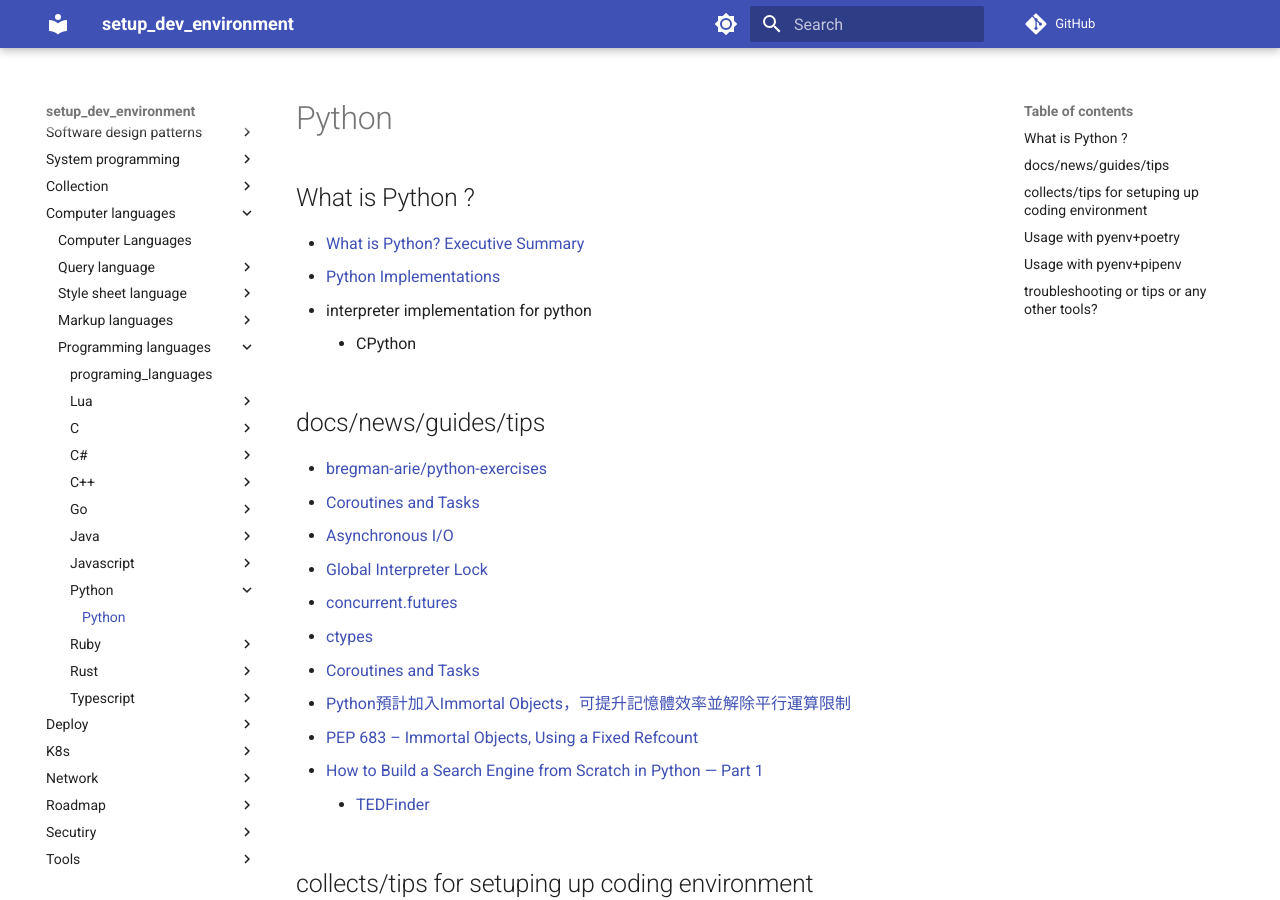
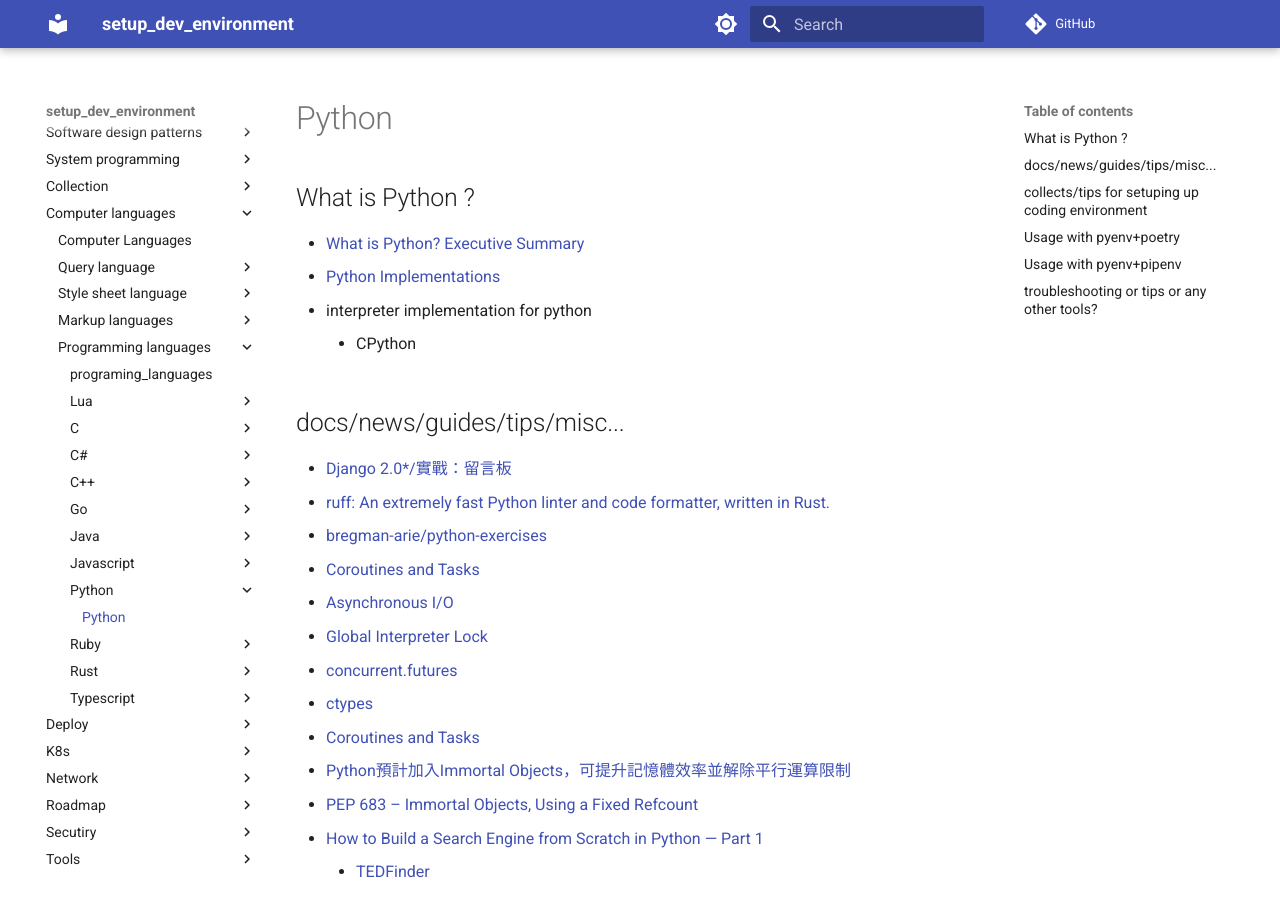
Before and after one commit to hong539/setup_dev_environment, an MkDocs documentation site: the page built from docs/computer languages/programming_languages/python/python.md, in a window 1280 px wide and 900 px high. Built offline with MkDocs 1.6.1 and Material for MkDocs 9.7.7, drawn with Linux system fonts in a browser that asks for light colours; comment, search, counter and statistics services are not loaded.

Commit message:
Update docs

```diff
--- a/docs/computer languages/programming_languages/python/python.md
+++ b/docs/computer languages/programming_languages/python/python.md
@@ -7,8 +7,10 @@
 * interpreter implementation for python
     * CPython
 
-## docs/news/guides/tips
+## docs/news/guides/tips/misc...
 
+* [Django 2.0*/實戰：留言板](https://hackmd.io/@dreamer/B1lAjxHRH/https%3A%2F%2Fhackmd.io%2FNlW4ubx7QKu4IeFkygSpQA)
+* [ruff: An extremely fast Python linter and code formatter, written in Rust. ](https://github.com/astral-sh/ruff)
 * [bregman-arie/python-exercises](https://github.com/bregman-arie/python-exercises)
 * [Coroutines and Tasks](https://docs.python.org/3/library/asyncio-task.html)
 * [Asynchronous I/O](https://docs.python.org/3/library/asyncio.html)
```
Also changed, not shown: docs/computer languages/programming_languages/programing_languages.md (+1 -0 lines), docs/network/cache/cache.md (added, +7 -0 lines), docs/network/network.md (+2 -0 lines), docs/network/security/security.md (added, +5 -0 lines), docs/network/web/board.md (added, +8 -0 lines), docs/network/web/web.md (+0 -2 lines).
